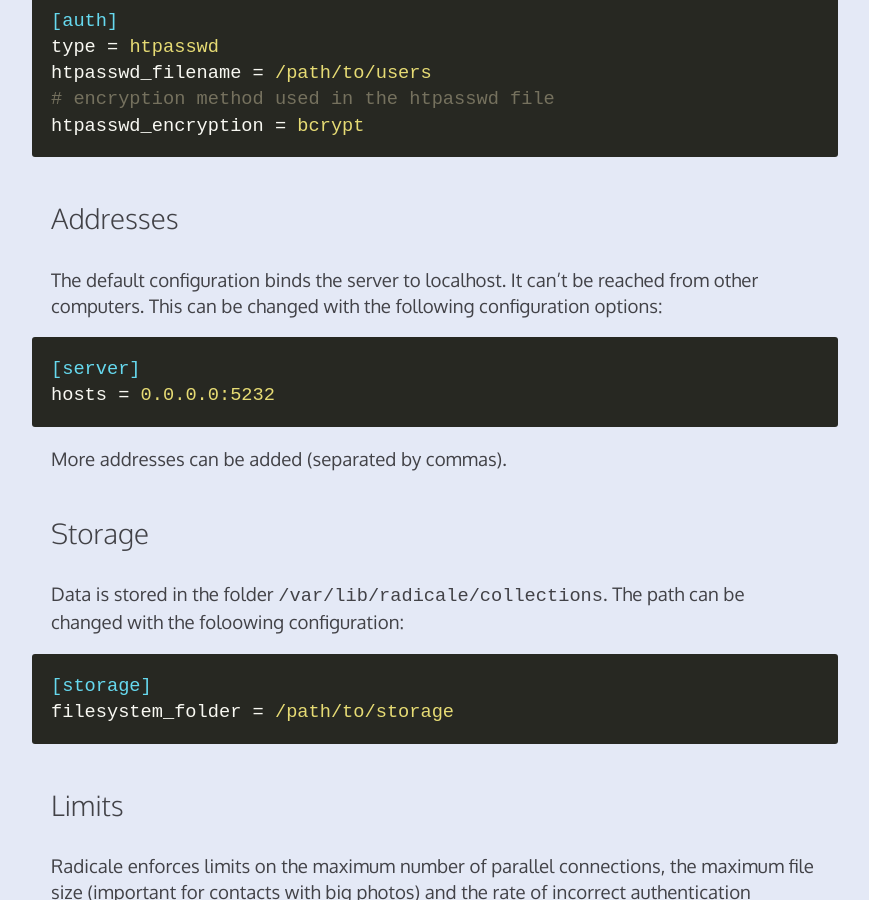
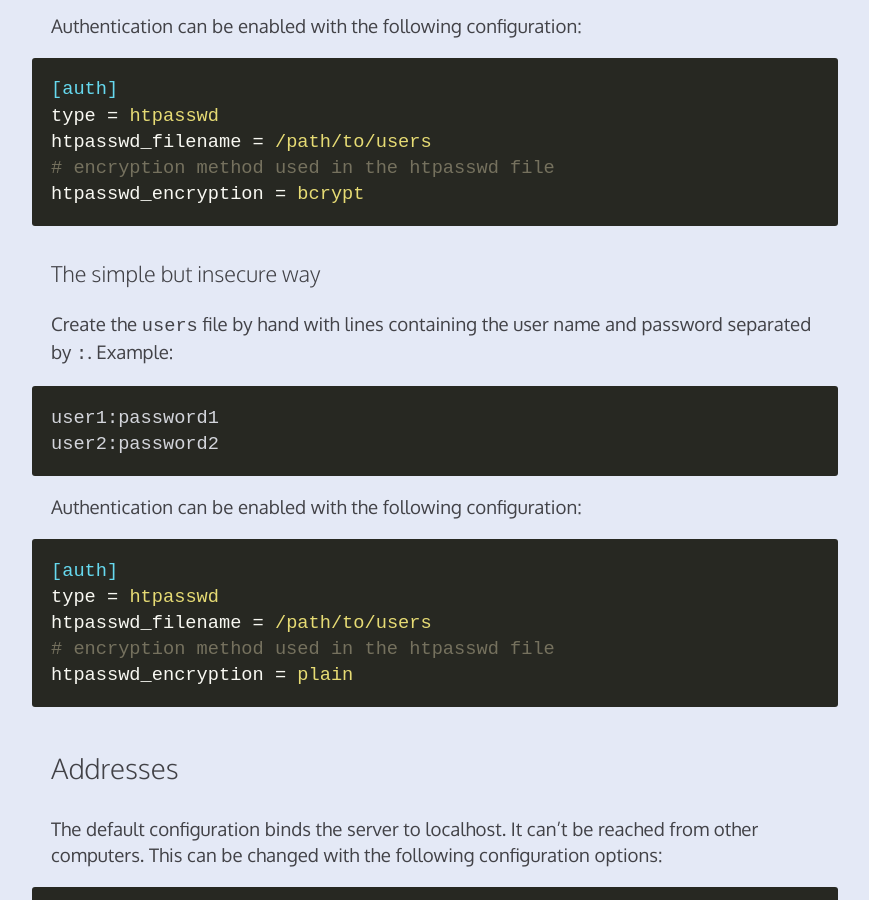
Before and after one commit to Kozea/Radicale, a Jekyll site: the page built from setup.md, in a window 1280 px wide and 900 px high, scrolled down 1428 px. Shown: the whole window, without its empty margins (205-1074 px from the left). Built offline with Jekyll 4.4.1, drawn with Linux system fonts in a browser that asks for light colours; some of the changed text lies outside the part shown.

Commit message:
Add instructions for plain htpasswd to Basic Setup

````diff
--- a/setup.md
+++ b/setup.md
@@ -29,7 +29,9 @@
 First a `users` file with all user names and passwords must be created.
 It can be stored in the same directory as the configuration file.
 
-The file can be created and managed with
+### The secure way
+
+The `users` file can be created and managed with
 [htpasswd](https://httpd.apache.org/docs/current/programs/htpasswd.html):
 ```shell
 # Create a new htpasswd file with the user "user1"
@@ -55,6 +57,25 @@
 htpasswd_filename = /path/to/users
 # encryption method used in the htpasswd file
 htpasswd_encryption = bcrypt
+```
+
+### The simple but insecure way
+
+Create the `users` file by hand with lines containing the user name and
+password separated by `:`. Example:
+
+```
+user1:password1
+user2:password2
+```
+
+Authentication can be enabled with the following configuration:
+```ini
+[auth]
+type = htpasswd
+htpasswd_filename = /path/to/users
+# encryption method used in the htpasswd file
+htpasswd_encryption = plain
 ```
 
 ## Addresses
````
